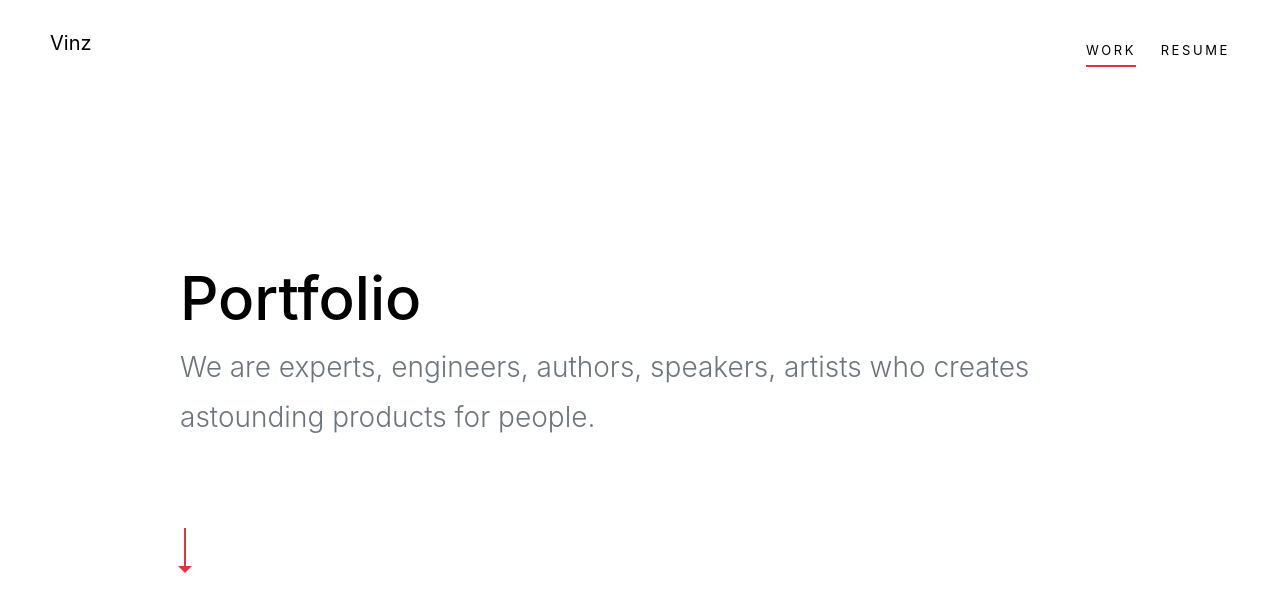
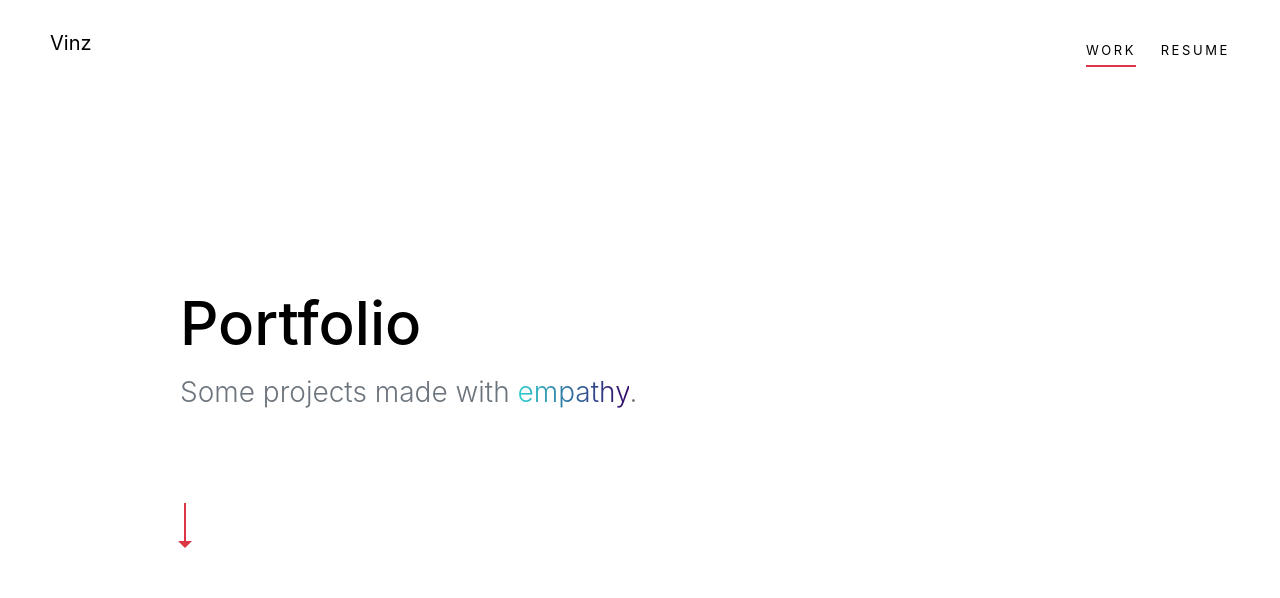
Before and after one commit to vincenzoloscrudato/portfolio, a plain HTML site: page sito provvisiorio/work.html in a window 1280 px wide. Shown: the top 598 px of the page. Drawn offline with Linux system fonts and the light colour scheme; files that its build step writes are made by us from their sources.

Commit message:
Update work.html

```diff
--- a/sito provvisiorio/work.html
+++ b/sito provvisiorio/work.html
@@ -52,7 +52,7 @@
         <div class="row align-items-center justify-content-center intro">
           <div class="col-md-10" data-aos="fade-up">
             <h1>Portfolio</h1>
-            <p class="lead">We are experts, engineers, authors, speakers, artists who creates astounding products for people.</p>
+            <p class="lead">Some projects made with <span class="gradient">empathy</span>.</p>
             <a href="#next" class="go-down js-smoothscroll"></a>
           </div>
         </div>
```
